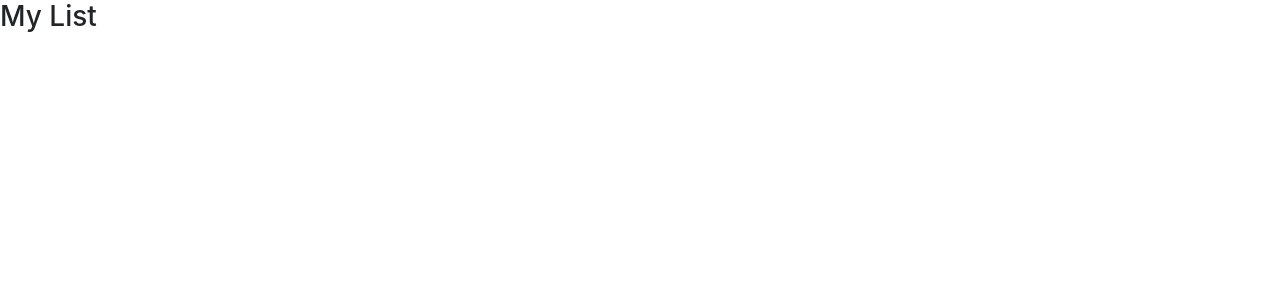
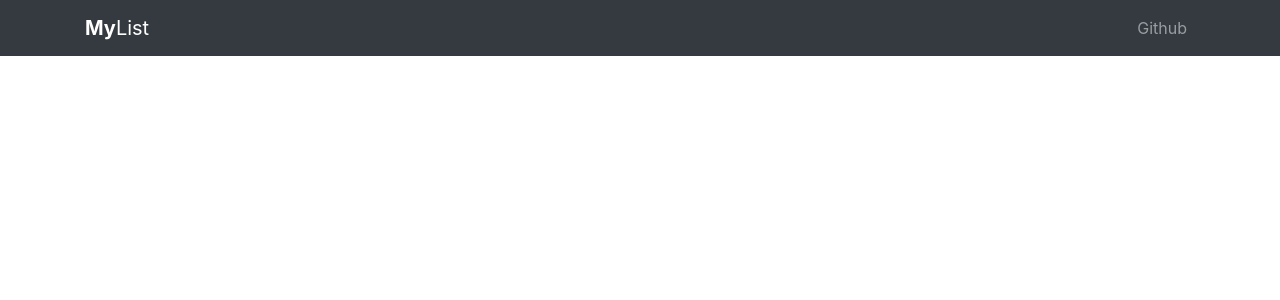
Before and after one commit to ravindersirohi/MERN-Stack, a React (Create React App) app in the folder client/: page / in a window 1280 px wide. Shown: the top 300 px of the page. Built offline with nearby package versions, Linux system fonts and the light colour scheme.

Commit message:
AppMenu added

```diff
--- a/client/src/App.js
+++ b/client/src/App.js
@@ -1,10 +1,11 @@
 import React from 'react';
 import 'bootstrap/dist/css/bootstrap.min.css';
 import './App.css';
+import AppMenu from './components/AppMenu';
 function App() {
   return (
     <div className="App">
-      <h3>My List</h3>
+      <AppMenu />
     </div>
   );
 }
--- /dev/null
+++ b/client/src/components/AppMenu.js
@@ -0,0 +1,34 @@
+import React, { Component } from 'react';
+import { Collapse, Navbar, NavbarToggler, NavbarBrand, Nav, NavItem, NavLink, Container } from 'reactstrap';
+
+class AppMenu extends Component {
+    state = {
+        isOpen: false
+    }
+    toggle = () => {
+        this.setState({
+            isOpen: !this.state.isOpen
+        });
+    }
+    render() {
+        return (
+            <div>
+                <Navbar color="dark" dark expand="sm" className="sm-5">
+                    <Container>
+                        <NavbarBrand><strong>My</strong>List</NavbarBrand>
+                        <NavbarToggler onClick={this.toggle} />
+                        <Collapse isOpen={this.state.isOpen} navbar>
+                            <Nav className="ml-auto" navbar>
+                                <NavItem>
+                                    <NavLink href="https://github.com/ravindersirohi/">Github</NavLink>
+                                </NavItem>
+                            </Nav>
+                        </Collapse>
+                    </Container>
+                </Navbar>
+            </div>
+        );
+    }
+}
+
+export default AppMenu;
```
